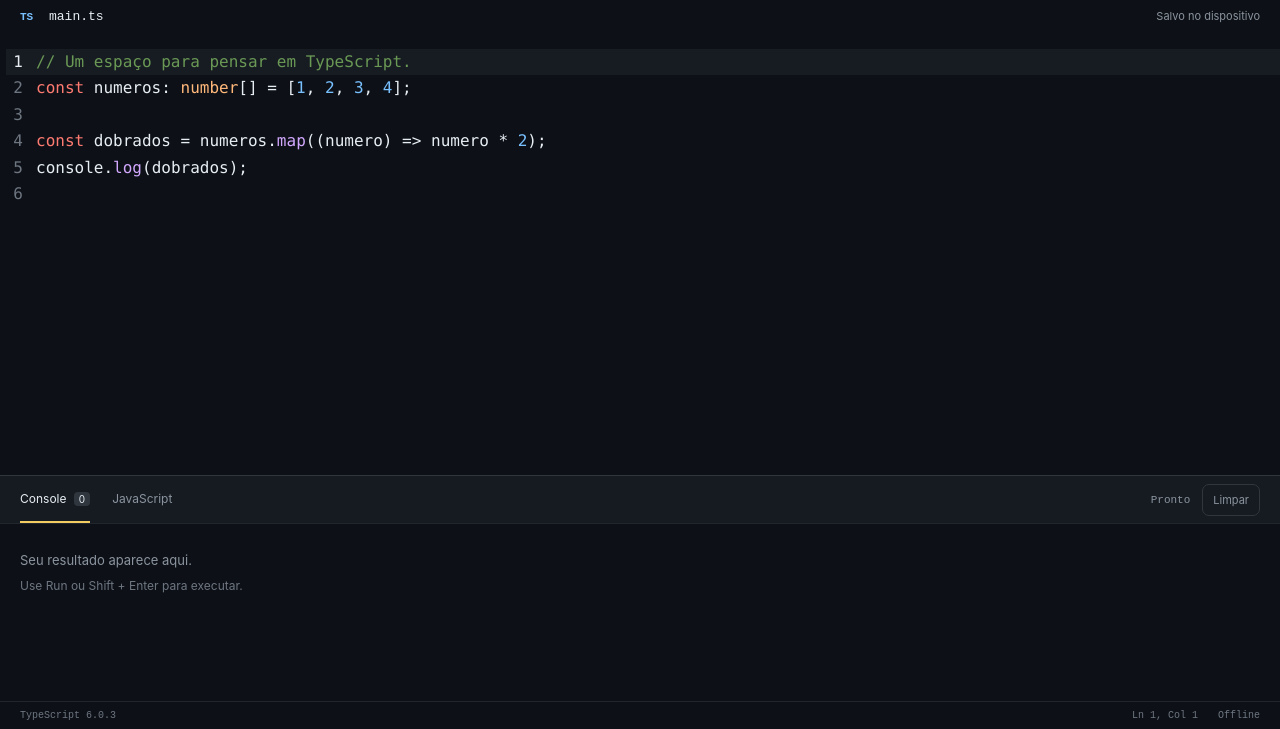
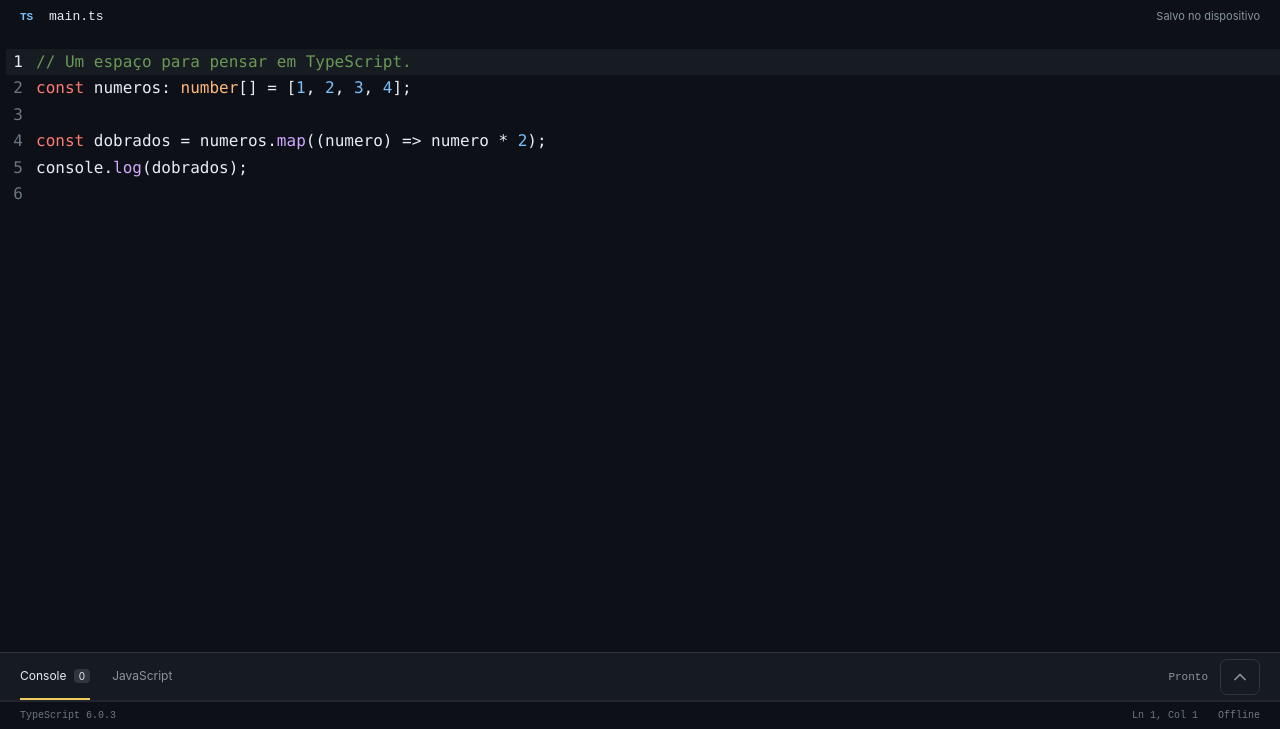
Before and after one commit to gabrielMalonso/typescript-pad, a website built with Vite: page index.html in a window 1280 px wide. Shown: the part 71-800 px from the top of the page. Built offline with nearby package versions, Linux system fonts and the light colour scheme; what @capacitor/core would draw is missing.

Commit message:
feat: add collapsible output panel with saved visibility

```diff
--- a/index.html
+++ b/index.html
@@ -20,7 +20,7 @@
           </button>
         </div>
       </header>
-      <section class="workspace" aria-label="Área de trabalho">
+      <section class="workspace output-collapsed" aria-label="Área de trabalho">
         <section class="editor-pane" aria-label="Editor TypeScript">
           <header class="pane-header">
             <span class="file-label"><b>TS</b> main.ts</span
@@ -51,12 +51,24 @@
               </button>
             </div>
             <span id="run-status" role="status">Pronto</span>
-            <button id="clear" class="quiet-button small-button" title="Limpar console">
+            <button id="clear" class="quiet-button small-button" title="Limpar console" hidden>
               Limpar
             </button>
             <button id="copy-js" class="quiet-button small-button" hidden>Copiar JS</button>
+            <button
+              id="toggle-output"
+              class="quiet-button small-button"
+              aria-label="Mostrar painel"
+              title="Mostrar painel"
+              aria-expanded="false"
+              aria-controls="console-panel js-panel"
+            >
+              <svg viewBox="0 0 24 24" aria-hidden="true">
+                <path d="m6 15 6-6 6 6" />
+              </svg>
+            </button>
           </header>
-          <div id="console-panel" role="tabpanel" aria-labelledby="console-tab">
+          <div id="console-panel" role="tabpanel" aria-labelledby="console-tab" hidden>
             <div id="console" role="log" aria-label="Logs e erros">
               <p class="empty-state">
                 Seu resultado aparece aqui.<span>Use Run ou Shift + Enter para executar.</span>
--- a/package.json
+++ b/package.json
@@ -1,6 +1,6 @@
 {
   "name": "typescript-pad",
-  "version": "0.1.0",
+  "version": "0.1.1",
   "private": true,
   "type": "module",
   "scripts": {
--- a/src/main.ts
+++ b/src/main.ts
@@ -29,6 +29,14 @@ const element = (id: string): HTMLElement => {
   return node;
 };
 const storageKey = 'typescript-pad:source';
+const outputPreferenceKey = 'typescript-pad:output-expanded';
+let outputExpanded = false;
+try {
+  outputExpanded = localStorage.getItem(outputPreferenceKey) === 'true';
+} catch {
+  // Panel visibility still works when local storage is unavailable.
+}
+let selectedPanel: 'console' | 'js' = 'console';
 const initialSource = `// Um espaço para pensar em TypeScript.
 const numeros: number[] = [1, 2, 3, 4];
 
@@ -115,16 +123,35 @@ const appendLog = (level: LogLevel, text: string, issue?: CodeIssue) => {
   if (nearBottom) consolePanel.scrollTop = consolePanel.scrollHeight;
 };
 
+const renderOutput = () => {
+  document.querySelector('.workspace')?.classList.toggle('output-collapsed', !outputExpanded);
+  const toggle = element('toggle-output');
+  toggle.setAttribute('aria-expanded', String(outputExpanded));
+  toggle.title = outputExpanded ? 'Recolher painel' : 'Mostrar painel';
+  toggle.setAttribute('aria-label', toggle.title);
+  for (const name of ['console', 'js'] as const) {
+    element(`${name}-panel`).hidden = !outputExpanded || name !== selectedPanel;
+    const tab = element(`${name}-tab`);
+    tab.setAttribute('aria-selected', String(name === selectedPanel));
+    tab.tabIndex = name === selectedPanel ? 0 : -1;
+  }
+  element('clear').hidden = !outputExpanded || selectedPanel !== 'console';
+  element('copy-js').hidden = !outputExpanded || selectedPanel !== 'js';
+  editor.requestMeasure();
+  if (outputExpanded && selectedPanel === 'js') javascriptView.requestMeasure();
+};
+const setOutputExpanded = (expanded: boolean) => {
+  outputExpanded = expanded;
+  renderOutput();
+  try {
+    localStorage.setItem(outputPreferenceKey, String(expanded));
+  } catch {
+    // Keep the user's choice for this session even if it cannot be persisted.
+  }
+};
 const selectPanel = (panel: 'console' | 'js') => {
-  for (const name of ['console', 'js'] as const) {
-    element(`${name}-panel`).hidden = name !== panel;
-    const tab = element(`${name}-tab`);
-    tab.setAttribute('aria-selected', String(name === panel));
-    tab.tabIndex = name === panel ? 0 : -1;
-  }
-  element('clear').hidden = panel !== 'console';
-  element('copy-js').hidden = panel !== 'js';
-  if (panel === 'js') javascriptView.requestMeasure();
+  selectedPanel = panel;
+  renderOutput();
 };
 
 const run = () => {
@@ -321,13 +348,21 @@ const javascriptView = new EditorView({
   ],
 });
 const toolbar = setupKeyboardToolbar(element('keyboard-toolbar'), editor, runOrStop);
+renderOutput();
+element('toggle-output').addEventListener('pointerdown', (event) => {
+  if (editor.hasFocus) event.preventDefault();
+});
+element('toggle-output').addEventListener('click', () => setOutputExpanded(!outputExpanded));
 if (!storageAvailable) saveStatus.textContent = 'Armazenamento indisponível — copie seu código';
 runButton.addEventListener('click', runOrStop);
 stopButton.addEventListener('click', () => stopExecution());
 element('clear').addEventListener('click', clearConsole);
 for (const name of ['console', 'js'] as const) {
   const tab = element(`${name}-tab`);
-  tab.addEventListener('click', () => selectPanel(name));
+  tab.addEventListener('click', () => {
+    selectPanel(name);
+    setOutputExpanded(true);
+  });
   tab.addEventListener('keydown', (event) => {
     if (['ArrowLeft', 'ArrowRight', 'Home', 'End'].includes(event.key)) {
       event.preventDefault();
@@ -340,6 +375,7 @@ for (const name of ['console', 'js'] as const) {
               ? 'js'
               : 'console';
       selectPanel(next);
+      setOutputExpanded(true);
       element(`${next}-tab`).focus();
     }
   });
--- a/src/style.css
+++ b/src/style.css
@@ -108,6 +108,29 @@ button:active:not(:disabled) {
   flex: 1;
   display: grid;
   grid-template-rows: minmax(0, 1fr) minmax(130px, 32%);
+}
+.workspace.output-collapsed {
+  grid-template-rows: minmax(0, 1fr) auto;
+}
+#toggle-output {
+  display: grid;
+  place-items: center;
+  min-width: 40px;
+  min-height: 36px;
+  flex-shrink: 0;
+  padding: 0;
+}
+#toggle-output svg {
+  width: 20px;
+  height: 20px;
+  fill: none;
+  stroke: currentColor;
+  stroke-width: 2;
+  stroke-linecap: round;
+  stroke-linejoin: round;
+}
+#toggle-output[aria-expanded='true'] svg {
+  transform: rotate(180deg);
 }
 .editor-pane,
 .output-pane {
```
Also changed, not shown: README.md, 2 other files.
